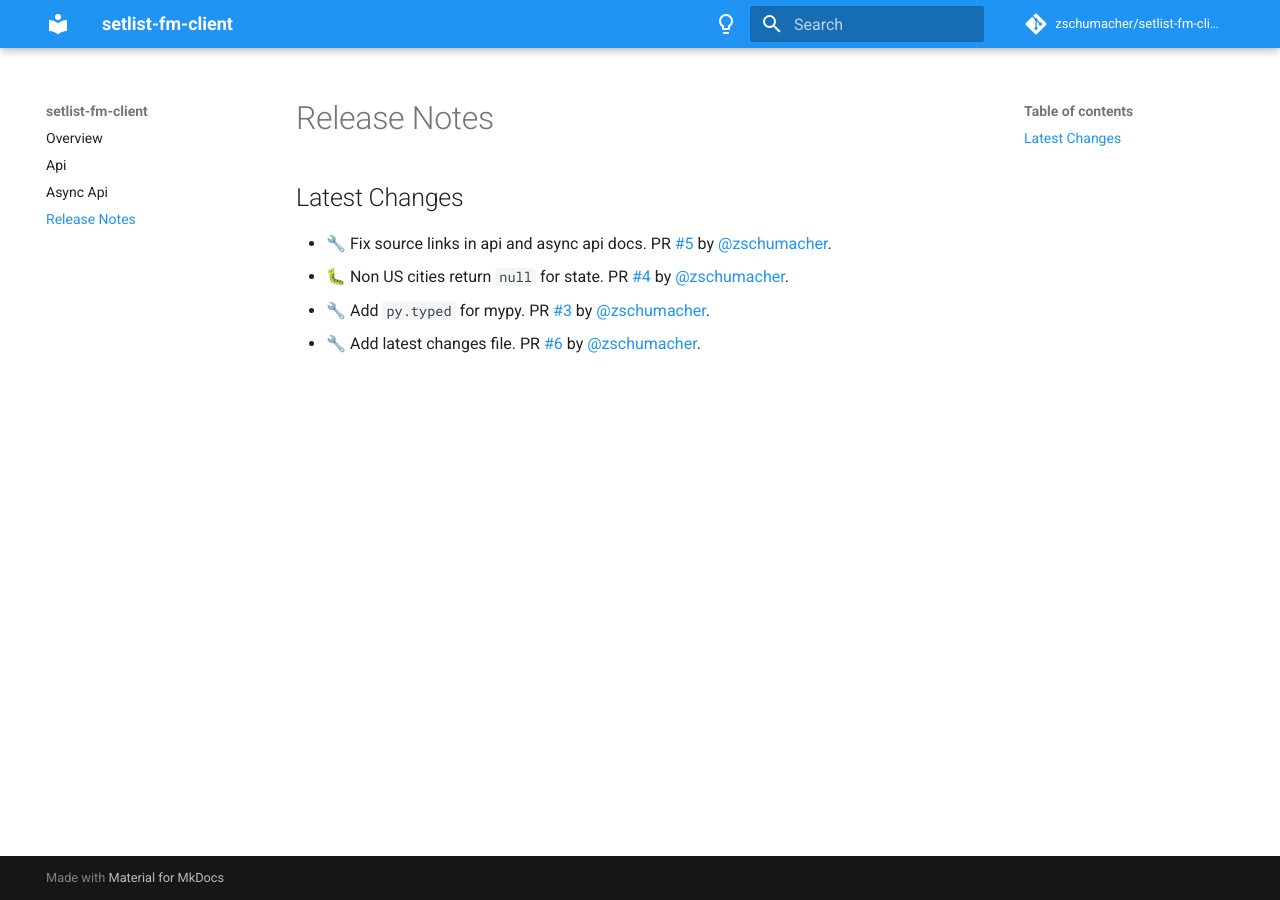
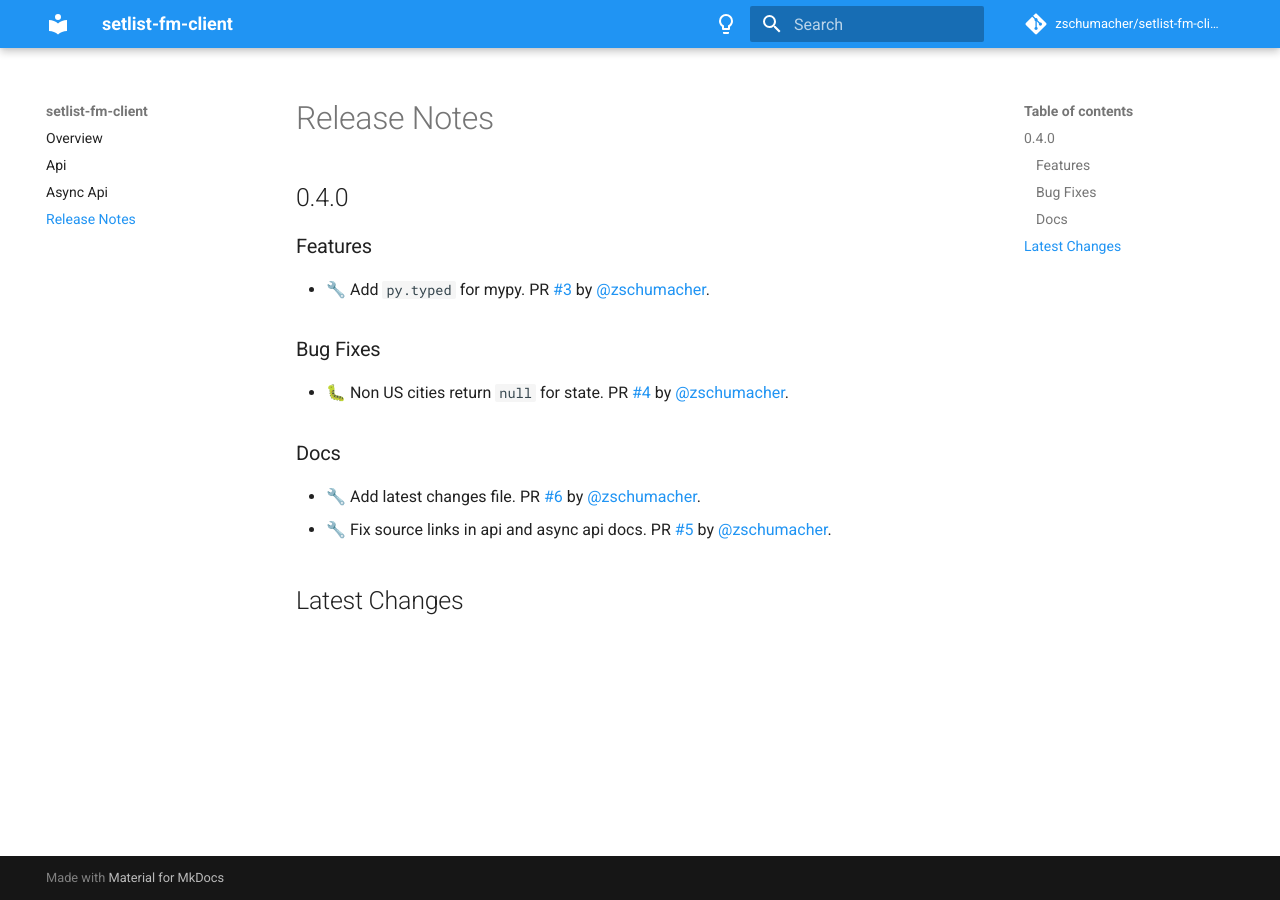
Before and after one commit to zschumacher/setlist-fm-client, an MkDocs documentation site: the page built from docs/release_notes.md, in a window 1280 px wide. Built offline with MkDocs 1.6.1 and Material for MkDocs 9.7.7, drawn with Linux system fonts in a browser that asks for light colours; comment, search, counter and statistics services are not loaded.

Commit message:
:sparkles: Release 0.4.0

```diff
--- a/docs/release_notes.md
+++ b/docs/release_notes.md
@@ -1,7 +1,10 @@
+## 0.4.0
+### Features
+* 🔧 Add `py.typed` for mypy. PR [#3](https://github.com/zschumacher/setlist-fm-client/pull/3) by [@zschumacher](https://github.com/zschumacher).
+### Bug Fixes
+* 🐛 Non US cities return `null` for state. PR [#4](https://github.com/zschumacher/setlist-fm-client/pull/4) by [@zschumacher](https://github.com/zschumacher).
+### Docs
+* 🔧 Add latest changes file. PR [#6](https://github.com/zschumacher/setlist-fm-client/pull/6) by [@zschumacher](https://github.com/zschumacher).
+* 🔧 Fix source links in api and async api docs. PR [#5](https://github.com/zschumacher/setlist-fm-client/pull/5) by [@zschumacher](https://github.com/zschumacher).
 
 ## Latest Changes
-
-* 🔧 Fix source links in api and async api docs. PR [#5](https://github.com/zschumacher/setlist-fm-client/pull/5) by [@zschumacher](https://github.com/zschumacher).
-* 🐛 Non US cities return `null` for state. PR [#4](https://github.com/zschumacher/setlist-fm-client/pull/4) by [@zschumacher](https://github.com/zschumacher).
-* 🔧 Add `py.typed` for mypy. PR [#3](https://github.com/zschumacher/setlist-fm-client/pull/3) by [@zschumacher](https://github.com/zschumacher).
-* 🔧 Add latest changes file. PR [#6](https://github.com/zschumacher/setlist-fm-client/pull/6) by [@zschumacher](https://github.com/zschumacher).
--- a/pyproject.toml
+++ b/pyproject.toml
@@ -1,6 +1,6 @@
 [tool.poetry]
 name = "setlist-fm-client"
-version = "0.3.0"
+version = "0.4.0"
 description = "a python client for the setlist.fm api"
 authors = ["Zach Schumacher <zschu15@gmail.com>"]
 license = "MIT"
```
